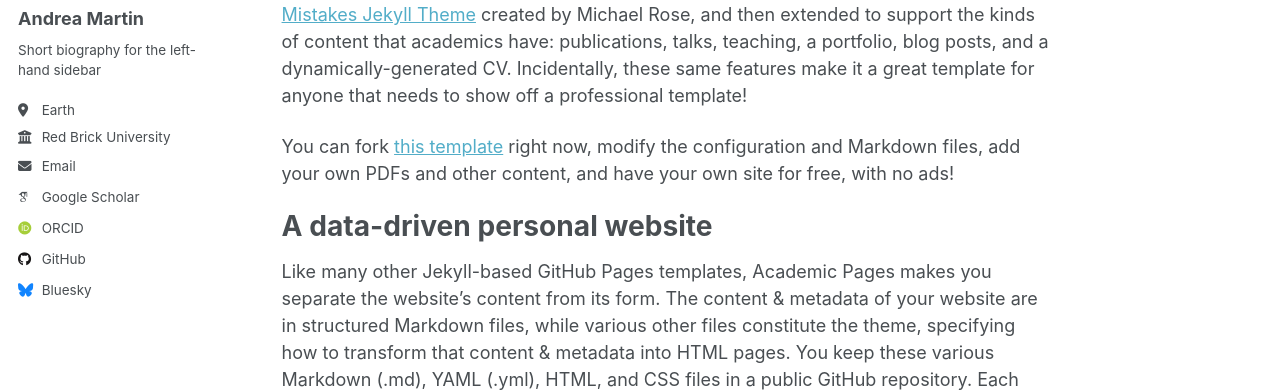
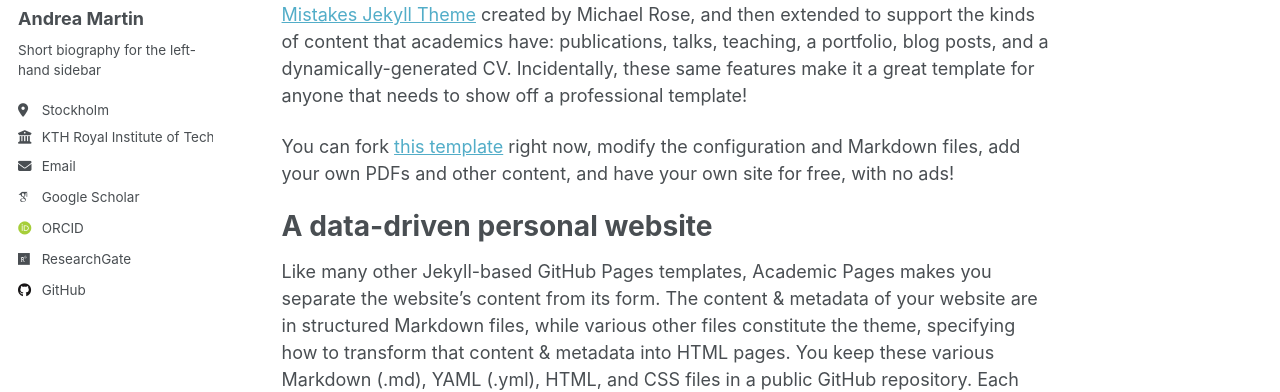
Before and after one commit to andrea-martin/andrea-martin.github.io, a Jekyll site: the page built from _pages/about.md, in a window 1280 px wide. Shown: the part 276-668 px from the top of the page. Built offline with Jekyll 4.4.1, drawn with Linux system fonts in a browser that asks for light colours; some web fonts are replaced; a script that is not in the unit is left out.

Commit message:
Update _config.yml

```diff
--- a/_config.yml
+++ b/_config.yml
@@ -26,10 +26,10 @@ author:
   name             : "Andrea Martin"
   pronouns         : # example: "she/her"
   bio              : "Short biography for the left-hand sidebar"
-  location         : "Earth"
-  employer         : "Red Brick University"
+  location         : "Stockholm"
+  employer         : "KTH Royal Institute of Technology"
   uri              : # URL
-  email            : "none@example.org"
+  email            : "andrmar@kth.se"
 
   # Academic websites
   academia         : # URL
@@ -37,23 +37,23 @@ author:
   googlescholar    : "https://scholar.google.com/citations?user=Ha56r_oAAAAJ&hl=en"
   inspire-hep      : # URL
   impactstory      : # URL
-  orcid            : "http://orcid.org/yourorcidurl"
+  orcid            : "https://orcid.org/0000-0003-3460-0840"
   semantic         : # URL
   pubmed           : # "https://www.ncbi.nlm.nih.gov/pubmed/?term=john+snow"
-  researchgate     : # URL
+  researchgate     : "https://www.researchgate.net/profile/Andrea-Martin-43?ev=hdr_xprf"
   scopus           : # URL
 
   # Repositories and software development
   bitbucket        : # Username - Update with your username on the site
   codepen          : # Username
   dribbble         : # Username
-  github           : "academicpages"
+  github           : "andrea-martin"
   kaggle           : # Username
   stackoverflow    : # User number or user number and name (i.e., use "1" or "1/jeff-atwood")
 
   # Social media
   artstation       : # Username
-  bluesky          : "bsky.app" # Replace this with you Bluesky username
+  bluesky          : # "bsky.app" # Replace this with you Bluesky username
   facebook         : # Username
   flickr           : # Username
   foursquare       : # Username
```
